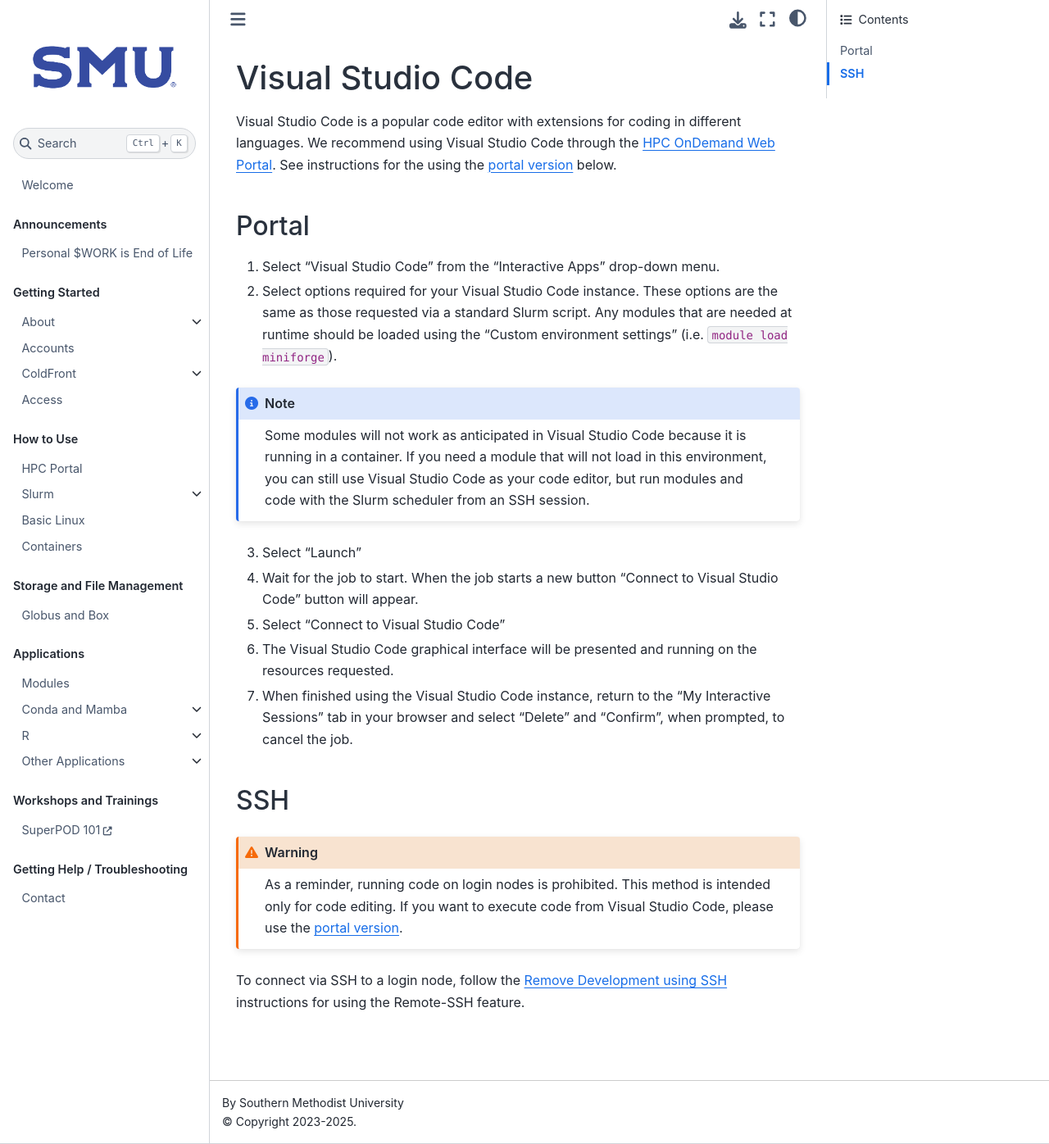
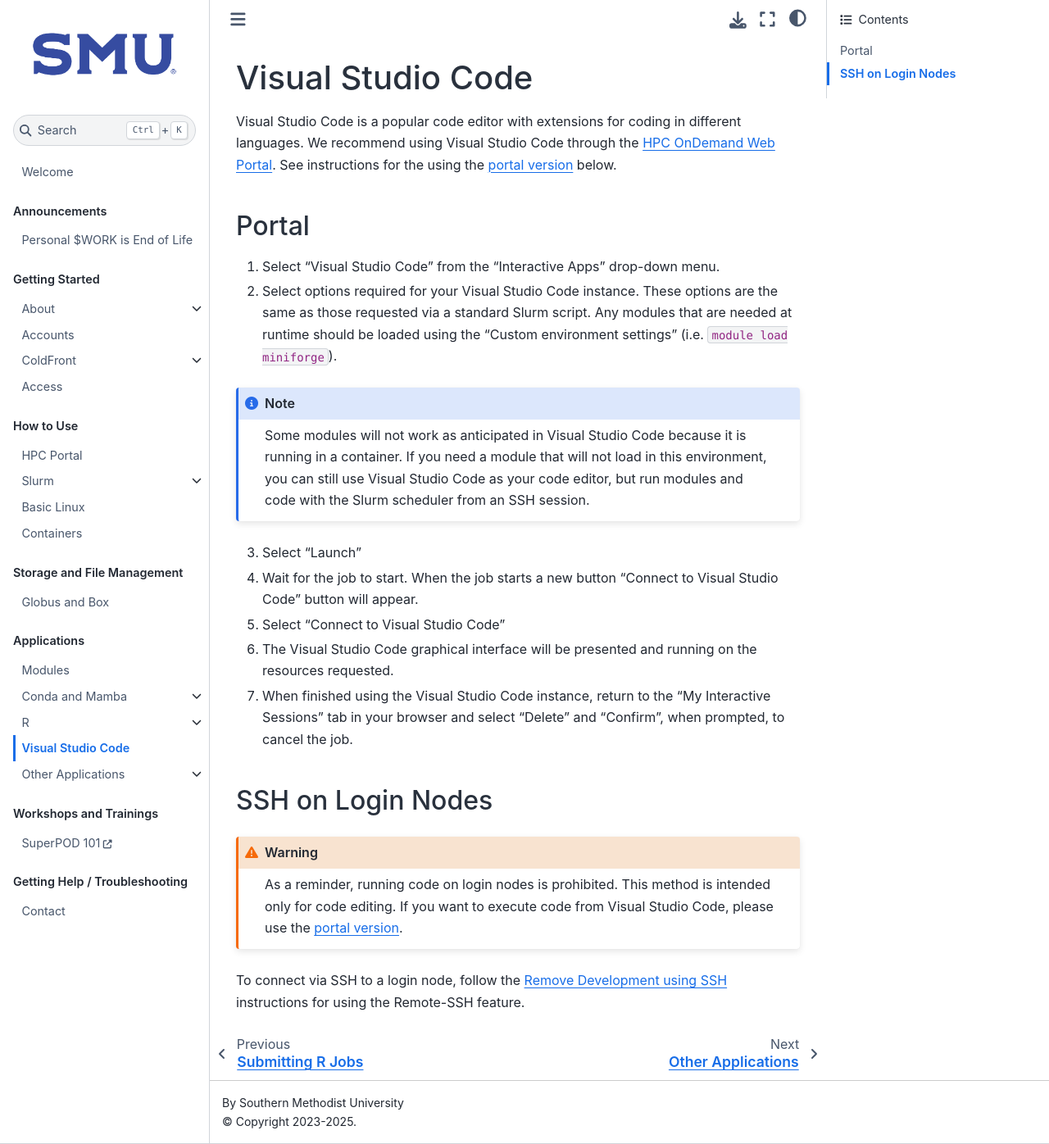
Before and after one commit to SouthernMethodistUniversity/hpc_docs, a Jupyter Book: the page built from docs/applications/vscode.md, in a window 1280 px wide and 1396 px high. Shown: the whole window at 82% size. Built offline with Jupyter Book 1.0.4 settings and Sphinx 7.4.7 and the Sphinx Book theme 1.1.4, drawn with Linux system fonts in a browser that asks for light colours.

Commit message:
Add to toc

````diff
--- a/docs/_toc.yml
+++ b/docs/_toc.yml
@@ -59,6 +59,7 @@
     sections:
     - file: tutorials/r/environments.md
     - file: tutorials/r/slurm.md
+  - file: applications/vscode.md
   - file: applications/other_applications.md
     sections:
     - file: examples/amber/index.md
--- a/docs/applications/vscode.md
+++ b/docs/applications/vscode.md
@@ -30,7 +30,7 @@
     Interactive Sessions" tab in your browser and select "Delete" and
     "Confirm", when prompted, to cancel the job.
 
-## SSH
+## SSH on Login Nodes
 
 ```{warning}
 As a reminder, running code on login nodes is prohibited. This method
````
